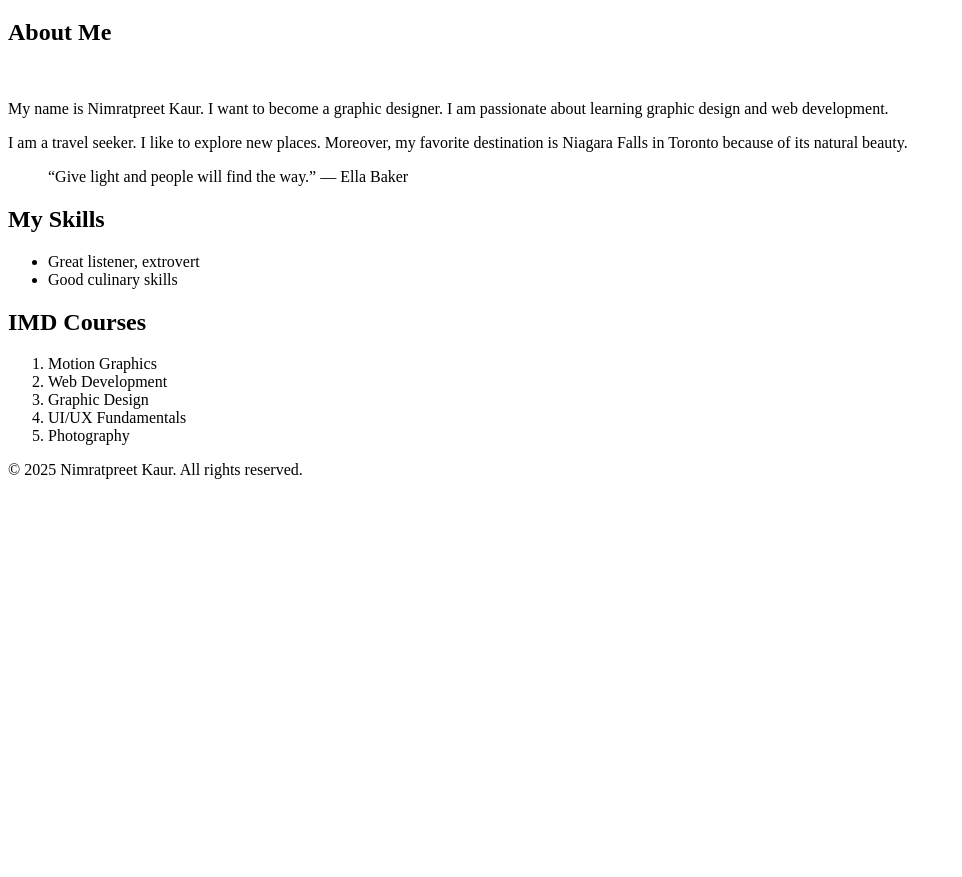
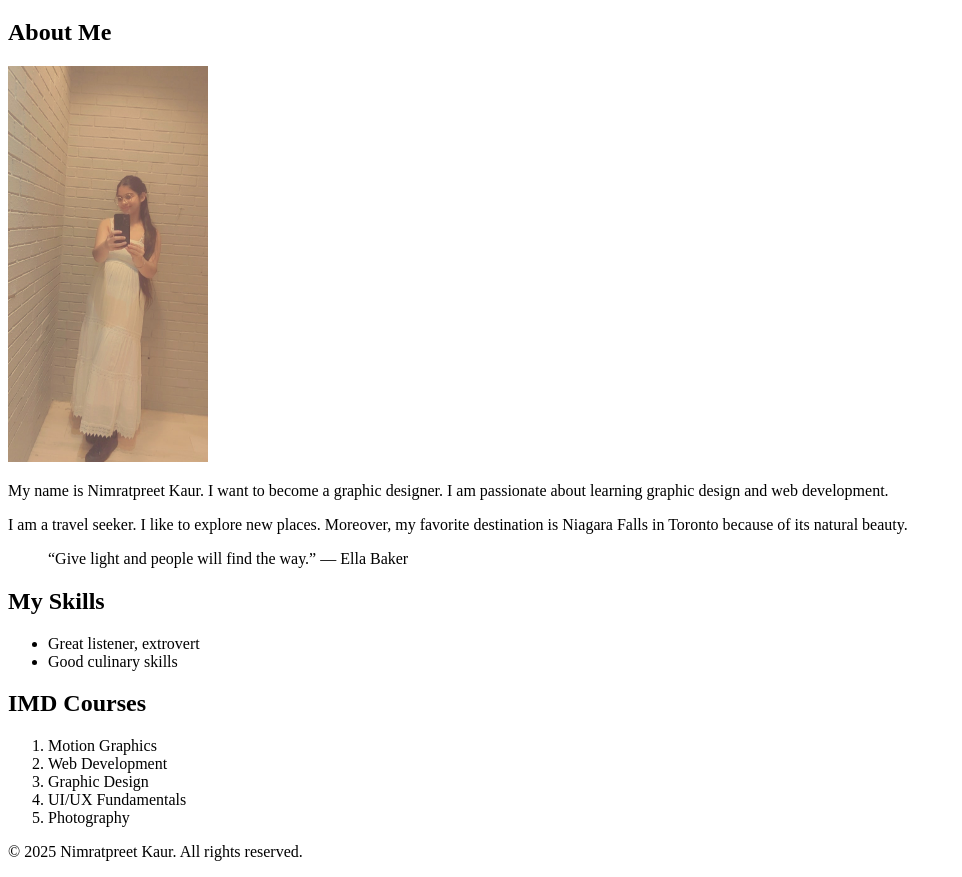
Before and after one commit to Kaur1820/intro-to-html, a plain HTML site: page index.html in a window 1280 px wide. Shown: the part 61-938 px from the top of the page, without its empty margins (0-962 px from the left). Before the commit the page ends 800 px from the top, so only its background shows below. Drawn offline with Linux system fonts and the light colour scheme; the site is published under a folder, as on GitHub Pages, so addresses that start at the root find nothing.

Commit message:
Fixed image path

```diff
--- a/index.html
+++ b/index.html
@@ -14,7 +14,7 @@
   <main>
     <article>
       <h2>About Me</h2>
-      <img src="/image/nimmi.jpg" alt="" width="200" />
+      <img src="image/nimmi.jpg" alt="My Photo" width="200" />
       <p>
         My name is Nimratpreet Kaur. I want to become a graphic designer. I am passionate about learning graphic design and web development.
       </p>
```
